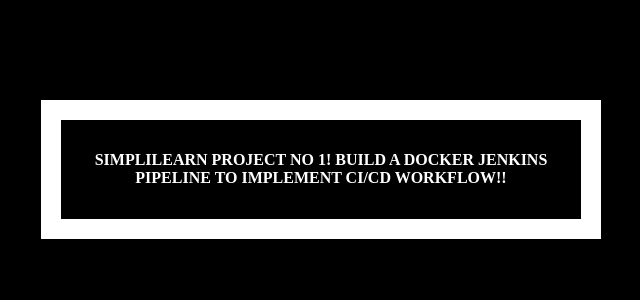
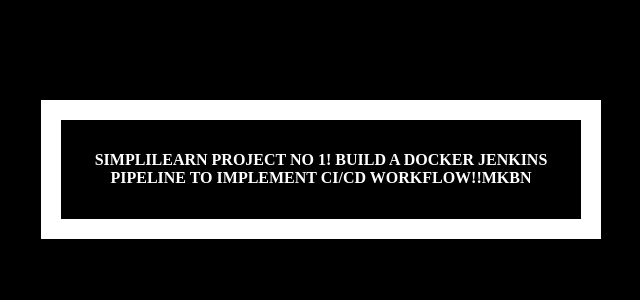
Before and after one commit to RithikaSridharan/demojenkins, a Flask app: page / in a window 1280 px wide. Shown: the top 300 px of the page, without its empty margins (319-959 px from the left). Run offline with Flask 2, Linux system fonts and the light colour scheme.

Commit message:
Updated index.html
Testing CI/CD using Jenkins

```diff
--- a/templates/index.html
+++ b/templates/index.html
@@ -20,7 +20,7 @@
   <body>
     <div class="container">
       <h4>SImpliLearn Project No 1!
-         Build a Docker Jenkins Pipeline to Implement CI/CD Workflow!!</h4>
+         Build a Docker Jenkins Pipeline to Implement CI/CD Workflow!!MKBN</h4>
     </div>
   </body>
 </html>
```
